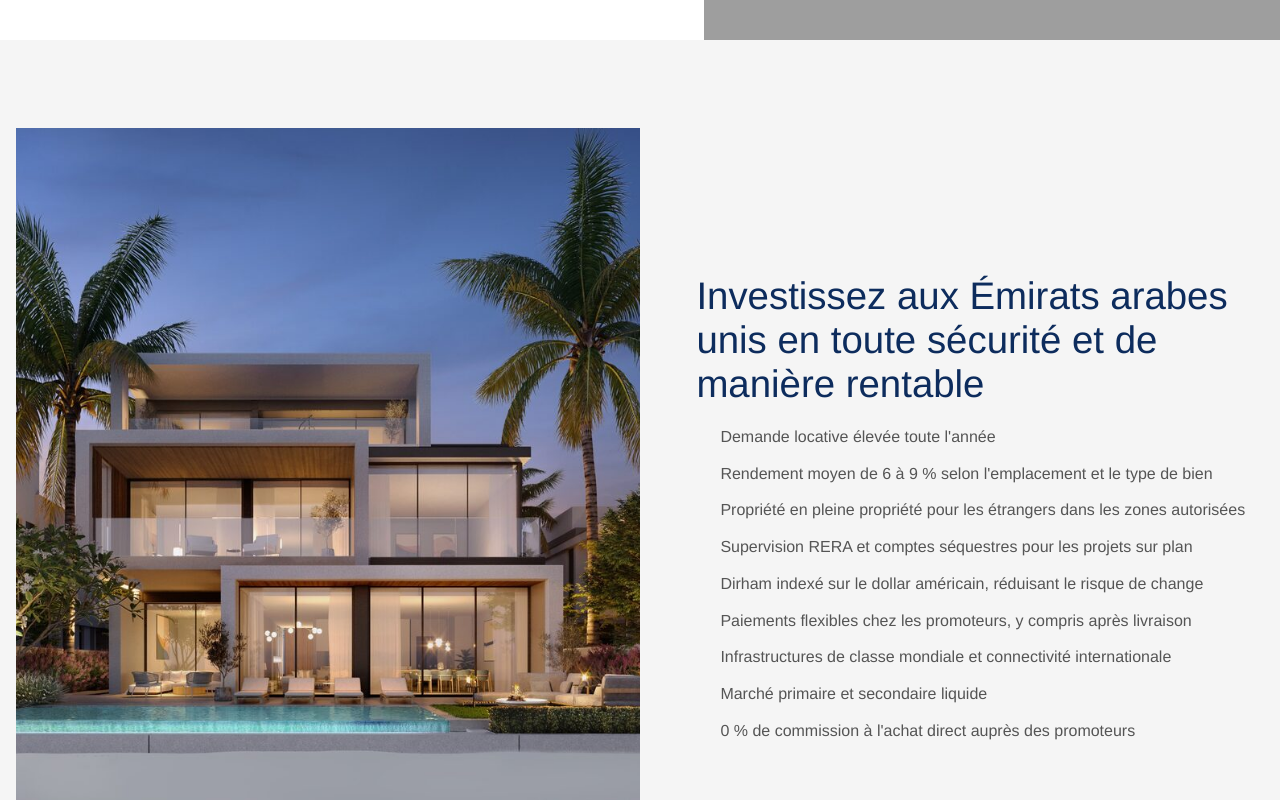
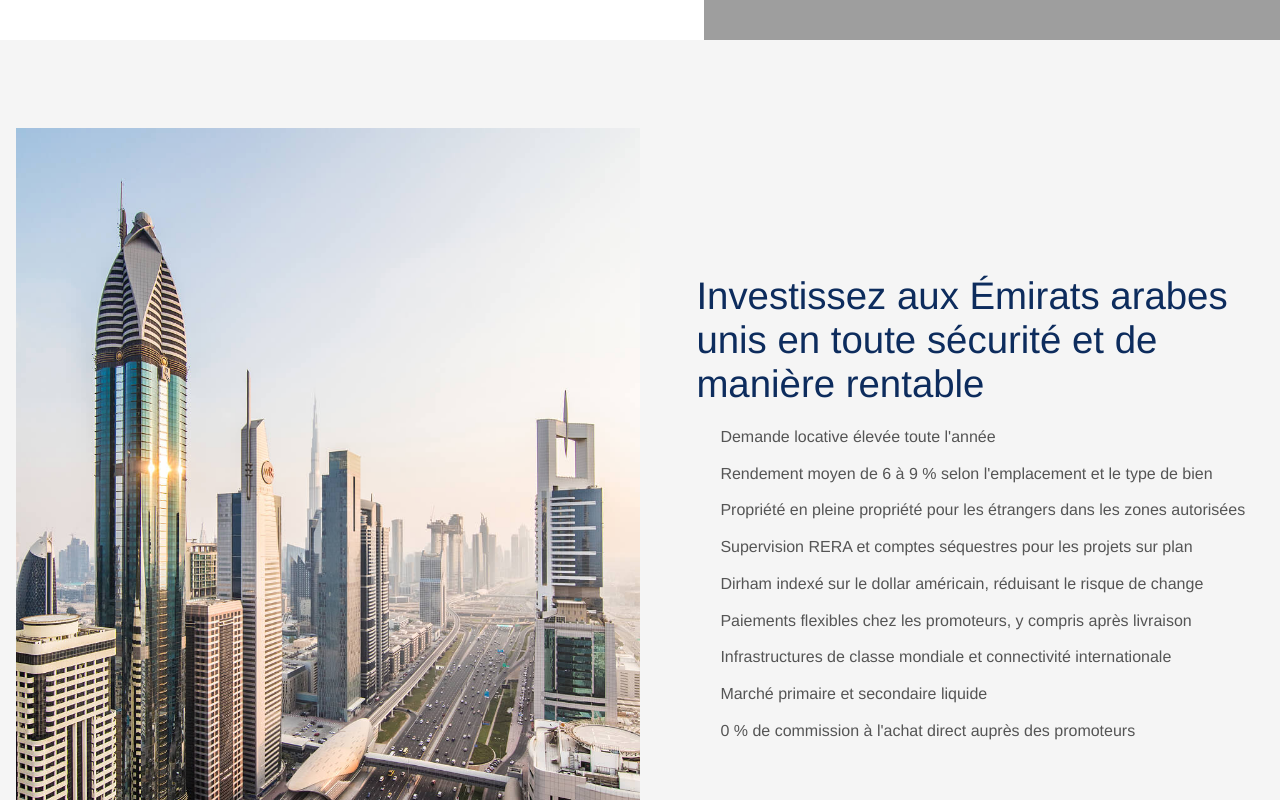
Before and after one commit to demokrat90/metrika, a Next.js app: page /villas/fr in a window 1280 px wide. Shown: the part 760-1560 px from the top of the page. Built offline with nearby package versions, Linux system fonts and the light colour scheme; no server answers; grey boxes are pictures that could not be loaded; a web font is replaced by a local one.

Commit message:
Use provided Rectangle_43_1 image in FR info section

```diff
--- a/src/components/VillasFrLanding.tsx
+++ b/src/components/VillasFrLanding.tsx
@@ -245,7 +245,7 @@ export default function VillasFrLanding() {
       <section className="vf-info">
         <div className="vf-info__inner">
           <div className="vf-info__media">
-            <Image src="/images/invest-dubai-day.jpg" alt="Skyline de Dubaï" width={1680} height={944} />
+            <Image src="/images/rectangle-43-1.jpg" alt="Skyline de Dubaï" width={1000} height={1490} />
           </div>
           <div className="vf-info__content">
             <h2>Investissez aux Émirats arabes unis en toute sécurité et de manière rentable</h2>
```
Also changed, not shown: public/images/rectangle-43-1.jpg (added).
